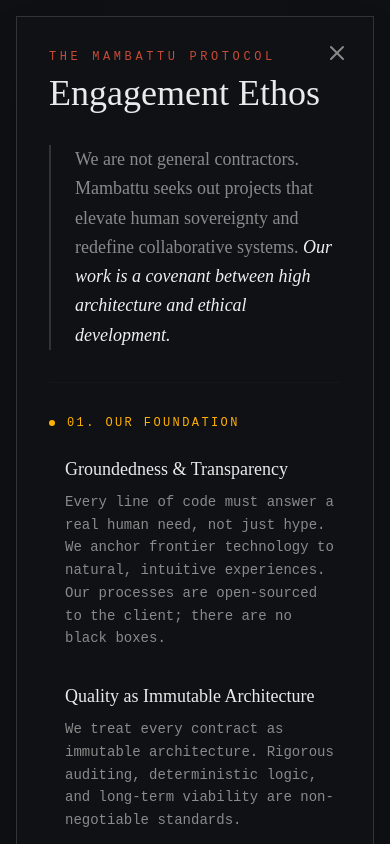
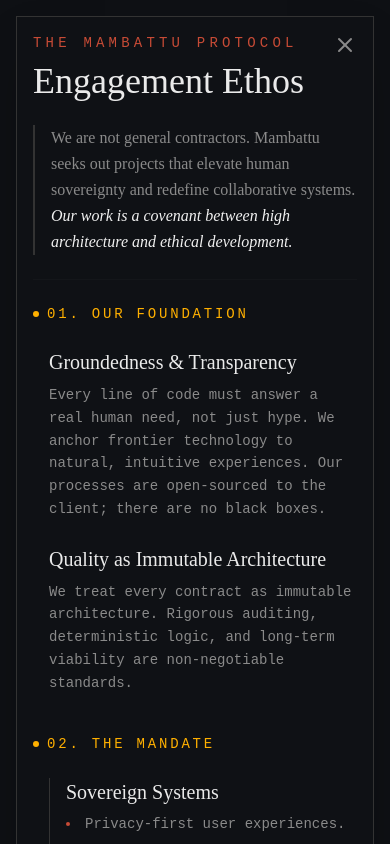
Before and after one commit to Mambattu-LLC/mambattu-llc.github.io, a React (Vite) app: page / in a window 390 px wide. Both pictures are taken after a click on the button "MANIFESTO". Built offline with nearby package versions, Linux system fonts and the light colour scheme.

Commit message:
feat: enhance responsiveness and styling across components; update viewport meta tag and adjust font sizes

```diff
--- a/index.html
+++ b/index.html
@@ -3,6 +3,7 @@
 
 	<head>
 		<meta charset="UTF-8" />
+		<meta name="viewport" content="width=device-width, initial-scale=1.0" />
 
 		<!-- Favicon -->
 		<link rel="icon" type="image/svg+xml" href="/favicon.svg?v=1" />
--- a/src/App.jsx
+++ b/src/App.jsx
@@ -43,30 +43,30 @@ const Manifesto = ({ isOpen, onClose, onContact }) => {
 			{/* Added 'scrollbar-hide' class to the container */}
 			<div className="fixed inset-0 z-50 overflow-y-auto bg-[#0F1115]/98 backdrop-blur-md scrollbar-hide">
 				{/* Wrapper to center content vertically if short, or allow scroll if tall */}
-				<div className="flex min-h-full items-center justify-center p-4 md:p-8">
+				<div className="flex min-h-full items-center justify-center p-4">
 					{/* Inner card has no height constraints, it grows with content */}
-					<div className="relative w-full max-w-4xl bg-[#0F1115] border border-[#333] p-8 md:p-16 shadow-2xl">
+					<div className="relative w-full max-w-4xl bg-[#0F1115] border border-[#333] p-4 sm:p-8 md:p-16 shadow-2xl">
 						{/* Close Button */}
 						<button
 							onClick={onClose}
-							className="absolute top-6 right-6 text-[#8A8A8A] hover:text-[#C74B36] transition-colors"
+							className="absolute top-4 right-4 sm:top-6 sm:right-6 text-[#8A8A8A] hover:text-[#C74B36] transition-colors"
 						>
 							<X size={24} />
 						</button>
 
-						<div className="space-y-8">
+						<div className="space-y-6 md:space-y-8">
 							{/* Header */}
 							<div>
-								<div className="text-[#C74B36] text-xs tracking-[0.3em] uppercase mb-2">
+								<div className="text-[#C74B36] text-sm sm:text-base tracking-[0.3em] uppercase mb-2">
 									The Mambattu Protocol
 								</div>
-								<h2 className="font-serif text-4xl md:text-5xl text-[#EAEAEA]">
+								<h2 className="font-serif text-4xl sm:text-5xl md:text-6xl lg:text-7xl text-[#EAEAEA]">
 									Engagement Ethos
 								</h2>
 							</div>
 
 							{/* Intro */}
-							<p className="font-serif text-lg md:text-xl text-[#8A8A8A] leading-relaxed border-l-2 border-[#333] pl-6">
+							<p className="font-serif text-base sm:text-lg md:text-xl lg:text-2xl text-[#8A8A8A] leading-relaxed border-l-2 border-[#333] pl-4">
 								We are not general contractors. Mambattu seeks out projects that
 								elevate human sovereignty and redefine collaborative systems.{" "}
 								<span className="text-[#F0F0F0] italic">
@@ -75,21 +75,21 @@ const Manifesto = ({ isOpen, onClose, onContact }) => {
 								</span>
 							</p>
 
-							<div className="border-t border-[#ffffff05] my-8"></div>
+							<div className="border-t border-[#ffffff05] my-6 md:my-8"></div>
 
 							{/* Section 1: Foundation */}
 							<div>
-								<h3 className="text-[#FFB000] text-xs md:text-sm tracking-[0.2em] uppercase mb-6 flex items-center gap-3">
-									<span className="w-1.5 h-1.5 bg-[#FFB000] rounded-full"></span>{" "}
+								<h3 className="text-[#FFB000] text-sm sm:text-base md:text-lg tracking-[0.2em] uppercase mb-6 flex items-center gap-2 md:gap-3">
+									<span className="w-1.5 h-1.5 bg-[#FFB000] rounded-full shrink-0"></span>{" "}
 									01. Our Foundation
 								</h3>
-								<div className="grid gap-8 pl-4 md:pl-6">
+								<div className="grid gap-6 md:gap-8 pl-4">
 									{/* Groundedness */}
 									<div>
-										<h4 className="font-serif text-lg text-[#EAEAEA] mb-2">
+										<h4 className="font-serif text-xl md:text-2xl text-[#EAEAEA] mb-2">
 											Groundedness & Transparency
 										</h4>
-										<p className="text-[#8A8A8A] text-sm leading-relaxed">
+										<p className="text-[#8A8A8A] text-sm md:text-base leading-relaxed">
 											Every line of code must answer a real human need, not just
 											hype. We anchor frontier technology to natural, intuitive
 											experiences. Our processes are open-sourced to the client;
@@ -98,10 +98,10 @@ const Manifesto = ({ isOpen, onClose, onContact }) => {
 									</div>
 									{/* Quality */}
 									<div>
-										<h4 className="font-serif text-lg text-[#EAEAEA] mb-2">
+										<h4 className="font-serif text-xl md:text-2xl text-[#EAEAEA] mb-2">
 											Quality as Immutable Architecture
 										</h4>
-										<p className="text-[#8A8A8A] text-sm leading-relaxed">
+										<p className="text-[#8A8A8A] text-sm md:text-base leading-relaxed">
 											We treat every contract as immutable architecture.
 											Rigorous auditing, deterministic logic, and long-term
 											viability are non-negotiable standards.
@@ -112,16 +112,16 @@ const Manifesto = ({ isOpen, onClose, onContact }) => {
 
 							{/* Section 2: The Mandate */}
 							<div className="pt-4">
-								<h3 className="text-[#FFB000] text-xs md:text-sm tracking-[0.2em] uppercase mb-6 flex items-center gap-3">
-									<span className="w-1.5 h-1.5 bg-[#FFB000] rounded-full"></span>{" "}
-									02. The Mandate (Projects We Seek)
+								<h3 className="text-[#FFB000] text-sm sm:text-base md:text-lg tracking-[0.2em] uppercase mb-6 flex items-center gap-2 md:gap-3">
+									<span className="w-1.5 h-1.5 bg-[#FFB000] rounded-full shrink-0"></span>{" "}
+									02. The Mandate
 								</h3>
-								<div className="grid md:grid-cols-2 gap-8 pl-4 md:pl-6">
+								<div className="grid md:grid-cols-2 gap-6 md:gap-8 pl-4">
 									<div className="border-l border-[#333] pl-4">
-										<h4 className="font-serif text-lg text-[#EAEAEA] mb-2">
+										<h4 className="font-serif text-xl md:text-2xl text-[#EAEAEA] mb-2">
 											Sovereign Systems
 										</h4>
-										<ul className="text-[#8A8A8A] text-sm space-y-2 list-disc list-inside marker:text-[#C74B36]">
+										<ul className="text-[#8A8A8A] text-sm md:text-base space-y-2 list-disc list-inside marker:text-[#C74B36]">
 											<li>Privacy-first user experiences.</li>
 											<li>Zero-knowledge proofs (ZKPs) & DID.</li>
 											<li>Robust, permissionless infrastructure.</li>
@@ -129,10 +129,10 @@ const Manifesto = ({ isOpen, onClose, onContact }) => {
 									</div>
 
 									<div className="border-l border-[#333] pl-4">
-										<h4 className="font-serif text-lg text-[#EAEAEA] mb-2">
+										<h4 className="font-serif text-xl md:text-2xl text-[#EAEAEA] mb-2">
 											Collective Coordination
 										</h4>
-										<ul className="text-[#8A8A8A] text-sm space-y-2 list-disc list-inside marker:text-[#C74B36]">
+										<ul className="text-[#8A8A8A] text-sm md:text-base space-y-2 list-disc list-inside marker:text-[#C74B36]">
 											<li>Governance frameworks & Web3 DAOs.</li>
 											<li>Novel incentive structures.</li>
 											<li>Trustless collaboration protocols.</li>
@@ -140,10 +140,10 @@ const Manifesto = ({ isOpen, onClose, onContact }) => {
 									</div>
 
 									<div className="border-l border-[#333] pl-4 md:col-span-2">
-										<h4 className="font-serif text-lg text-[#EAEAEA] mb-2">
+										<h4 className="font-serif text-xl md:text-2xl text-[#EAEAEA] mb-2">
 											Organic Frontiers
 										</h4>
-										<p className="text-[#8A8A8A] text-sm">
+										<p className="text-[#8A8A8A] text-sm md:text-base">
 											Projects exploring new intersections of technology and
 											nature/health/humanity. Innovation that minimizes
 											complexity and enhances human-centric design.
@@ -153,19 +153,19 @@ const Manifesto = ({ isOpen, onClose, onContact }) => {
 							</div>
 
 							{/* Closing */}
-							<div className="pt-12 text-center">
-								<p className="font-serif text-lg md:text-xl text-[#F0F0F0] italic mb-6">
+							<div className="pt-8 md:pt-12 text-center">
+								<p className="font-serif text-base sm:text-lg md:text-xl text-[#F0F0F0] italic mb-6">
 									"If your vision aligns with our architecture, the loom is
 									ready."
 								</p>
 								<button
 									onClick={onContact}
-									className="inline-flex items-center gap-2 text-[#C74B36] text-xs tracking-[0.2em] uppercase hover:text-[#FFB000] transition-colors border-b border-transparent hover:border-[#FFB000] pb-1"
+									className="inline-flex items-center gap-2 text-[#C74B36] text-xs sm:text-sm md:text-base tracking-[0.2em] uppercase hover:text-[#FFB000] transition-colors border-b border-transparent hover:border-[#FFB000] pb-1"
 								>
 									<span className="group-hover:text-[#F0F0F0] font-bold">
 										&gt;
 									</span>{" "}
-									Initialize_dialogue
+									Reach_Out
 								</button>
 							</div>
 						</div>
@@ -174,6 +174,15 @@ const Manifesto = ({ isOpen, onClose, onContact }) => {
 			</div>
 		</>
 	);
+};
+
+// Colors from Palette
+const COLORS = {
+	bg: "#0F1115", // Obsidian Slate
+	accent: "#C74B36", // Laterite Red
+	light: "#FFB000", // Phosphor Amber
+	text: "#F0F0F0", // Paper White
+	dim: "#8A8A8A", // Dust
 };
 
 // --- Main Component ---
@@ -195,15 +204,7 @@ const MambattuLanding = () => {
 
 	const canvasRef = useRef(null);
 	const terminalEndRef = useRef(null);
-
-	// Colors from Palette
-	const COLORS = {
-		bg: "#0F1115", // Obsidian Slate
-		accent: "#C74B36", // Laterite Red
-		light: "#FFB000", // Phosphor Amber
-		text: "#F0F0F0", // Paper White
-		dim: "#8A8A8A", // Dust
-	};
+	const cipherIntervalRef = useRef(null);
 
 	// --- Visuals: "Dormant" Network Roots Animation ---
 	useEffect(() => {
@@ -304,17 +305,24 @@ const MambattuLanding = () => {
 		};
 	}, []);
 
-	// --- Cipher Animation on Load ---
-	useEffect(() => {
-		// REVERTED: Back to "MAMBATTU"
+	// --- Cipher Animation Logic ---
+	const triggerCipherAnimation = () => {
 		const targetText = "MAMBATTU";
 		const chars = "ABCDEFGHIJKLMNOPQRSTUVWXYZ0123456789$#@%&";
 		let iteration = 0;
-		let interval = null;
 
-		interval = setInterval(() => {
-			// eslint-disable-next-line no-unused-vars
-			setTitleText((_prev) =>
+		if (cipherIntervalRef.current) clearInterval(cipherIntervalRef.current);
+
+		// Immediate feedback: randomize text instantly before interval starts
+		setTitleText(
+			targetText
+				.split("")
+				.map(() => chars[Math.floor(Math.random() * chars.length)])
+				.join("")
+		);
+
+		cipherIntervalRef.current = setInterval(() => {
+			setTitleText(() =>
 				targetText
 					.split("")
 					.map((letter, index) => {
@@ -327,13 +335,24 @@ const MambattuLanding = () => {
 			);
 
 			if (iteration >= targetText.length) {
-				clearInterval(interval);
+				clearInterval(cipherIntervalRef.current);
 			}
 
 			iteration += 1 / 3; // Speed of deciphering
-		}, 50);
+		}, 30);
+	};
 
-		return () => clearInterval(interval);
+	// --- Cipher Animation on Load ---
+	useEffect(() => {
+		// Defer slightly to avoid synchronous state update warning during mount
+		const timer = setTimeout(() => {
+			triggerCipherAnimation();
+		}, 0);
+
+		return () => {
+			clearTimeout(timer);
+			if (cipherIntervalRef.current) clearInterval(cipherIntervalRef.current);
+		};
 	}, []);
 
 	// --- Terminal Logic ---
@@ -450,11 +469,11 @@ const MambattuLanding = () => {
 			/>
 
 			{/* Navigation */}
-			<nav className="relative z-10 flex justify-between items-center px-8 py-8 border-b border-[#ffffff05]">
-				<div className="text-xs md:text-sm tracking-[0.2em] text-[#8A8A8A] uppercase">
+			<nav className="relative z-10 flex justify-between items-center px-4 md:px-8 py-4 md:py-8 border-b border-[#ffffff05]">
+				<div className="text-sm sm:text-base md:text-lg tracking-[0.2em] text-[#8A8A8A] uppercase">
 					Est. 2025
 				</div>
-				<div className="flex gap-8 text-xs uppercase tracking-widest">
+				<div className="flex gap-4 md:gap-8 text-sm sm:text-base uppercase tracking-widest">
 					<button onClick={() => setIsManifestoOpen(true)}>
 						<span className="cursor-pointer hover:text-[#FFB000] transition-colors duration-300 focus:outline-none">
 							Manifesto
@@ -467,9 +486,9 @@ const MambattuLanding = () => {
 			</nav>
 
 			{/* Main Content */}
-			<main className="relative z-10 flex flex-col items-center justify-center h-[80vh] px-4 text-center">
+			<main className="relative z-10 flex flex-col items-center justify-center h-[80vh] px-4 md:px-8 text-center">
 				{/* Status Indicator */}
-				<div className="mb-8 flex items-center gap-3 text-[#C74B36] text-[10px] tracking-[0.3em] uppercase">
+				<div className="mb-6 md:mb-8 flex items-center gap-2 md:gap-3 text-[#C74B36] text-sm sm:text-base tracking-[0.3em] uppercase">
 					<div className="relative flex h-2 w-2">
 						<span className="animate-ping absolute inline-flex h-full w-full rounded-full bg-[#C74B36] opacity-75"></span>
 						<span className="relative inline-flex rounded-full h-2 w-2 bg-[#C74B36]"></span>
@@ -477,46 +496,48 @@ const MambattuLanding = () => {
 					Headless Identity
 				</div>
 
-				{/* Cipher Title - Heritage Font */}
-				{/* REVERTED: Removed ElephantGlyph and restored standard text rendering */}
-				<h1 className="font-serif text-6xl md:text-8xl lg:text-[9rem] leading-none tracking-tight text-[#EAEAEA] mix-blend-screen select-none">
-					{titleText}
-				</h1>
-
-				{/* UPDATED: New, concise tagline */}
-				<p className="mt-8 max-w-lg text-sm text-[#8A8A8A] font-light leading-relaxed tracking-wide">
+			{/* Cipher Title - Heritage Font */}
+			{/* REVERTED: Removed ElephantGlyph and restored standard text rendering */}
+			<h1
+				onClick={triggerCipherAnimation}
+				className="relative z-20 font-serif text-6xl sm:text-7xl md:text-8xl lg:text-9xl xl:text-[10rem] leading-none tracking-tight text-[#EAEAEA] mix-blend-screen select-none cursor-pointer hover:text-[#FFB000] transition-colors duration-300"
+			>
+				{titleText}
+			</h1>				{/* UPDATED: New, concise tagline */}
+				<p className="mt-6 md:mt-8 max-w-lg text-base sm:text-lg md:text-xl text-[#8A8A8A] font-light leading-relaxed tracking-wide px-4">
 					Sovereign Infrastructure. <br />
 					Collective Future.
 				</p>
 
 				{/* CLI Trigger Button */}
-				<div className="mt-16">
+				<div className="mt-12 md:mt-16">
 					<button
 						onClick={() => setIsTerminalOpen(true)}
-						className="group relative px-8 py-4 bg-transparent overflow-hidden border border-[#333] hover:border-[#FFB000] transition-colors duration-500 focus:outline-none"
+						className="group relative px-4 md:px-8 py-3 md:py-4 bg-transparent overflow-hidden border border-[#333] hover:border-[#FFB000] transition-colors duration-500 focus:outline-none"
 					>
-						<div className="absolute inset-0 w-0 bg-[#FFB000] transition-all duration-[250ms] ease-out group-hover:w-full opacity-10"></div>
-						<span className="relative flex items-center gap-3 text-xs tracking-[0.2em] uppercase text-[#F0F0F0] group-hover:text-[#FFB000]">
+						<div className="absolute inset-0 w-0 bg-[#FFB000] transition-all duration-250 ease-out group-hover:w-full opacity-10"></div>
+						<span className="relative flex items-center gap-2 md:gap-3 text-sm sm:text-base md:text-lg tracking-[0.2em] uppercase text-[#F0F0F0] group-hover:text-[#FFB000]">
 							<span className="text-[#FFB000] group-hover:text-[#F0F0F0] font-bold">
 								&gt;
 							</span>{" "}
-							Initialize_dialogue
+							<span className="hidden xs:inline">Reach_Out</span>
+							<span className="xs:hidden">Reach_Out</span>
 						</span>
 					</button>
 				</div>
 
 				{/* Footer Grid - Pinned & Updated to Match Manifesto Pillars */}
-				<div className="fixed bottom-8 w-full max-w-7xl px-8 hidden md:flex justify-between text-left text-[10px] uppercase tracking-[0.2em] text-[#555] z-20">
+				<div className="fixed bottom-6 md:bottom-8 w-full max-w-7xl px-4 md:px-8 hidden md:flex justify-between text-left text-sm md:text-base uppercase tracking-[0.2em] text-[#555] z-20 gap-4">
 					<div className="flex flex-col gap-1 hover:text-[#C74B36] transition-colors cursor-default">
-						<Server size={14} className="text-[#C74B36] mb-2" />
+						<Server size={14} className="text-[#C74B36] mb-1 md:mb-2" />
 						<span>Sovereign Systems</span>
 					</div>
 					<div className="flex flex-col gap-1 hover:text-[#C74B36] transition-colors cursor-default">
-						<Users size={14} className="text-[#C74B36] mb-2" />
+						<Users size={14} className="text-[#C74B36] mb-1 md:mb-2" />
 						<span>Collective Coordination</span>
 					</div>
 					<div className="flex flex-col gap-1 hover:text-[#C74B36] transition-colors cursor-default">
-						<Cpu size={14} className="text-[#C74B36] mb-2" />
+						<Cpu size={14} className="text-[#C74B36] mb-1 md:mb-2" />
 						<span>Organic Frontiers</span>
 					</div>
 				</div>
@@ -524,18 +545,18 @@ const MambattuLanding = () => {
 
 			{/* TERMINAL OVERLAY */}
 			{isTerminalOpen && (
-				<div className="fixed inset-0 z-50 flex items-center justify-center bg-[#050505]/95 backdrop-blur-sm">
-					<div className="w-full max-w-2xl h-[600px] bg-[#0F1115] border border-[#333] shadow-[0_0_50px_rgba(0,0,0,0.8)] flex flex-col font-mono text-sm">
+				<div className="fixed inset-0 z-50 flex items-center justify-center bg-[#050505]/95 backdrop-blur-sm p-4 sm:p-0">
+					<div className="w-full h-screen sm:h-[600px] sm:max-w-2xl bg-[#0F1115] border border-[#333] shadow-[0_0_50px_rgba(0,0,0,0.8)] flex flex-col font-mono text-sm">
 						{/* Terminal Header */}
-						<div className="bg-[#15171C] px-4 py-3 flex justify-between items-center border-b border-[#333]">
-							<div className="flex items-center gap-2 text-[#8A8A8A] text-xs tracking-wider">
-								<Terminal size={12} />
-								<span>ROOT ACCESS // MAMBATTU_SHELL</span>
+						<div className="bg-[#15171C] px-4 md:px-6 py-2 md:py-3 flex justify-between items-center border-b border-[#333] gap-2">
+							<div className="flex items-center gap-2 text-[#8A8A8A] text-xs sm:text-sm tracking-wider min-w-0">
+								<Terminal size={12} className="shrink-0" />
+								<span className="truncate">ROOT ACCESS // MAMBATTU_SHELL</span>
 							</div>
-							<div className="flex items-center gap-2">
+							<div className="flex items-center gap-1 md:gap-2 shrink-0">
 								<button
 									onClick={resetTerminal}
-									className="text-[#8A8A8A] hover:text-[#FFB000] transition-colors text-xs px-2 py-1 border border-[#333] hover:border-[#FFB000]"
+									className="text-[#8A8A8A] hover:text-[#FFB000] transition-colors text-xs sm:text-sm px-2 py-1 border border-[#333] hover:border-[#FFB000]"
 									title="Reset terminal"
 								>
 									RESET
@@ -550,21 +571,20 @@ const MambattuLanding = () => {
 						</div>
 
 						{/* Terminal Instructions */}
-						<div className="px-8 py-4 border-b border-[#333] bg-[#15171C] text-[#8A8A8A] text-xs leading-relaxed space-y-2">
+						<div className="px-4 md:px-8 py-3 md:py-4 border-b border-[#333] bg-[#15171C] text-[#8A8A8A] text-xs sm:text-sm leading-relaxed space-y-1 md:space-y-2">
 							<div>
 								<span className="text-[#FFB000]">&gt; Getting Started:</span>
 							</div>
-							<div className="ml-4 space-y-1">
-								<div>• Type <span className="text-[#F0F0F0]">"init"</span> to begin the handshake protocol</div>
-								<div>• Follow the prompts to share your organization, email, and project details</div>
-								<div>• Type <span className="text-[#F0F0F0]">"clear"</span> to reset the terminal</div>
-								<div>• Type <span className="text-[#F0F0F0]">"close"</span> to exit</div>
+							<div className="ml-3 md:ml-4 space-y-1 text-xs sm:text-sm">
+								<div>• Type <span className="text-[#F0F0F0]">"hello"</span> to begin</div>
+								<div>• Follow prompts to share details</div>
+								<div>• <span className="text-[#F0F0F0]">"clear"</span> to reset | <span className="text-[#F0F0F0]">"close"</span> to exit</div>
 							</div>
 						</div>
 
 						{/* Terminal Output */}
 						<div
-							className="flex-1 p-8 overflow-y-auto text-[#FFB000]"
+							className="flex-1 p-4 md:p-8 overflow-y-auto text-[#FFB000] text-sm sm:text-base"
 							onClick={() => document.getElementById("termInput").focus()}
 						>
 							{terminalHistory.map((line, i) => (
@@ -580,8 +600,8 @@ const MambattuLanding = () => {
 							))}
 
 							{/* Active Input Line */}
-							<div className="flex mt-4 items-center">
-								<span className="text-[#F0F0F0] mr-3">&gt;</span>
+							<div className="flex mt-4 items-center gap-2">
+								<span className="text-[#F0F0F0] shrink-0">&gt;</span>
 								<input
 									id="termInput"
 									type="text"
@@ -590,7 +610,7 @@ const MambattuLanding = () => {
 									onChange={(e) => setTerminalInput(e.target.value)}
 									onKeyDown={handleCommand}
 									disabled={formSubmitted}
-									className={`bg-transparent border-none outline-none flex-1 text-[#FFB000] placeholder-[#333] caret-[#C74B36] ${
+									className={`bg-transparent border-none outline-none flex-1 text-[#FFB000] placeholder-[#333] caret-[#C74B36] text-sm sm:text-base ${
 										formSubmitted ? "opacity-50 cursor-not-allowed" : ""
 									}`}
 									placeholder={getCurrentPrompt()}
--- a/src/index.css
+++ b/src/index.css
@@ -4,6 +4,14 @@
 :root {
   --font-serif: 'Cormorant Garamond', serif;
   --font-mono: 'JetBrains Mono', monospace;
+  --base-font-size: 16px;
+}
+
+/* Mobile-first: Default base font size */
+@media (max-width: 640px) {
+  :root {
+    --base-font-size: 16px;
+  }
 }
 
 body {
@@ -11,6 +19,7 @@ body {
   background-color: #0F1115; /* Obsidian Slate */
   color: #F0F0F0;
   font-family: var(--font-mono);
+  font-size: var(--base-font-size);
   -webkit-font-smoothing: antialiased;
 }
 
```
Also changed, not shown: public/og-image.svg.
